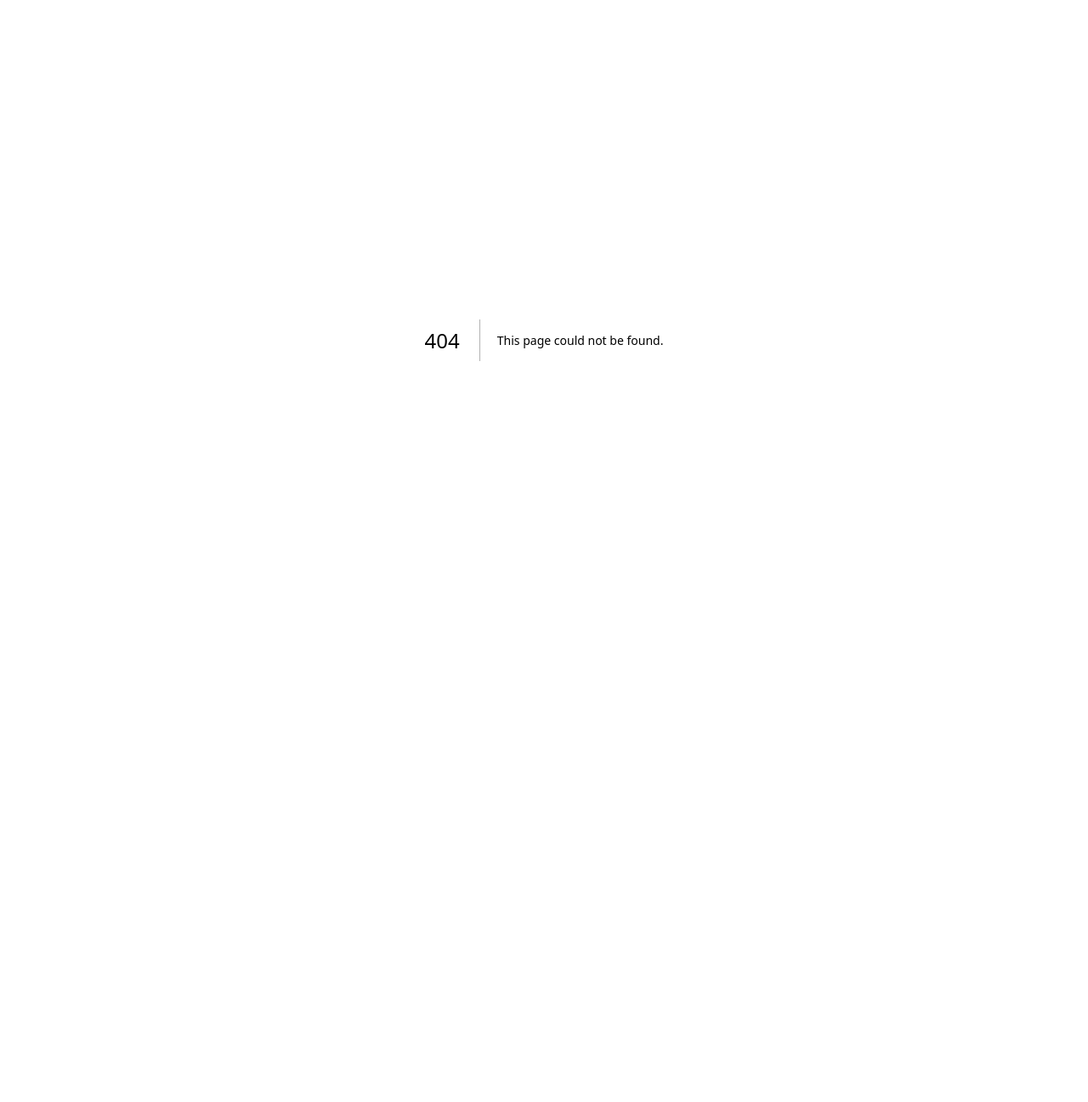
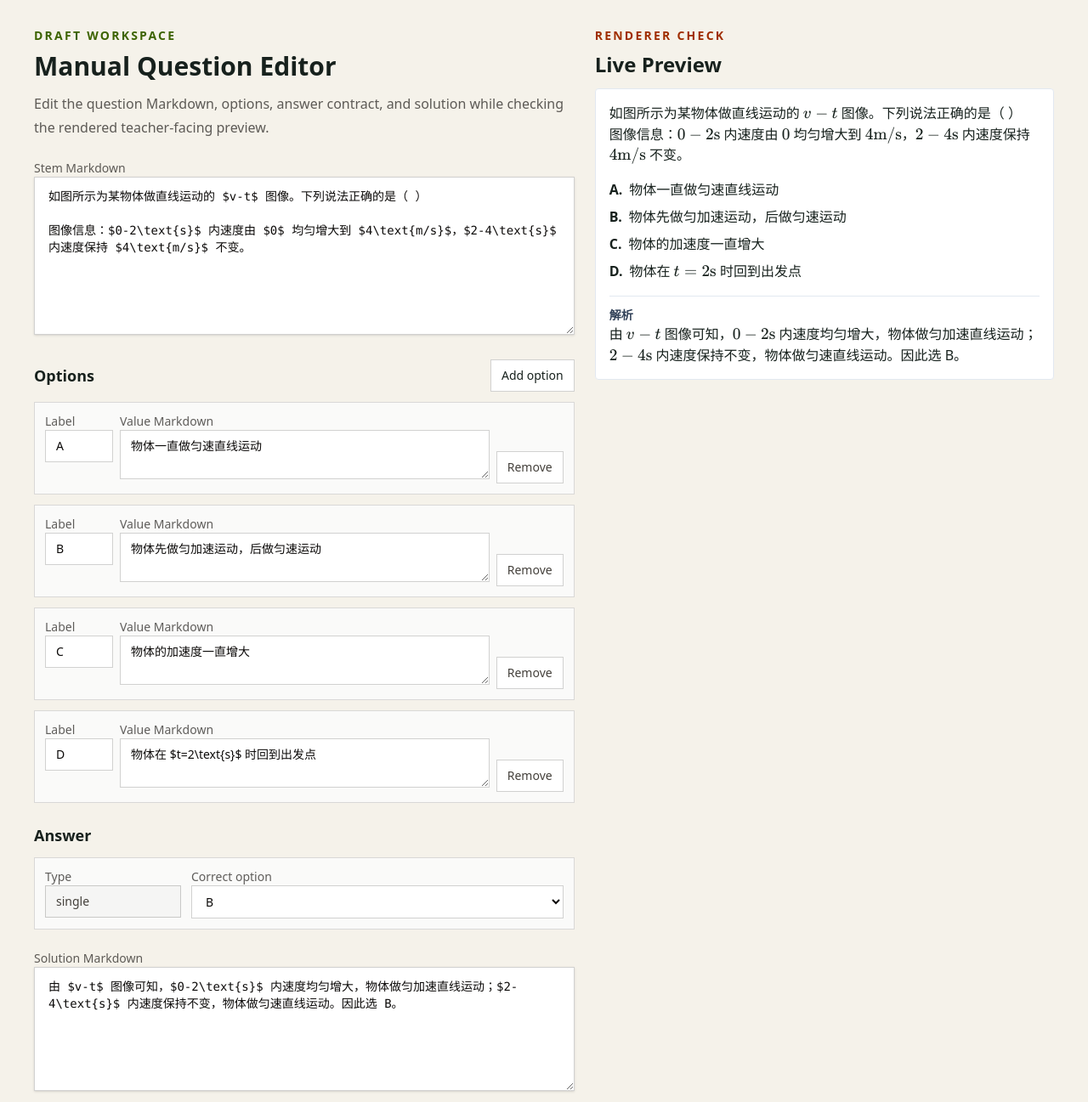
Before and after one commit to tdcasual/Physhub, a Next.js app: page /questions/new in a window 1280 px wide. Before the commit this address had no page. Shown: the top 1297 px of the page at 85% size. Before the commit the page ends 800 px from the top, so only its background shows below. Built offline with nearby package versions, Linux system fonts and the light colour scheme.

Commit message:
feat: add manual question editor

```diff
--- /dev/null
+++ b/app/(dashboard)/questions/new/page.tsx
@@ -0,0 +1,9 @@
+import { QuestionEditor } from "@/components/question/question-editor";
+
+export default function NewQuestionPage() {
+  return (
+    <main className="min-h-screen bg-[var(--background)] text-[var(--foreground)]">
+      <QuestionEditor />
+    </main>
+  );
+}
--- a/app/page.tsx
+++ b/app/page.tsx
@@ -1,9 +1,11 @@
-import { Atom, BookOpenCheck, DatabaseZap, SearchCheck } from "lucide-react";
+import Link from "next/link";
+import { Atom, BookOpenCheck, DatabaseZap, PencilLine, SearchCheck } from "lucide-react";
 
 const workflow = [
   {
     title: "Curate",
-    detail: "Ingest original material and keep every question tied to a human-owned review state.",
+    detail:
+      "Manually enter reviewed questions and keep every item tied to a human-owned review state.",
     icon: BookOpenCheck,
   },
   {
@@ -13,7 +15,8 @@ const workflow = [
   },
   {
     title: "Retrieve",
-    detail: "Prepare clean structures for precise teacher search and future agent-safe APIs.",
+    detail:
+      "Prepare clean structures for precise teacher search, classification, and future agent-safe APIs.",
     icon: SearchCheck,
   },
 ];
@@ -43,10 +46,17 @@ export default function Home() {
               A cloud workbench for teacher-owned physics question curation.
             </h1>
             <p className="mt-7 max-w-2xl text-lg leading-8 text-stone-900/70">
-              The backend starts with clear boundaries: AI may assist sorting,
-              checking, and retrieval, while final publishing remains a human
-              review action.
+              The workbench organizes teacher-owned questions for classification,
+              quality checks, and precise search. AI can assist with structure and
+              retrieval, while final content stays under human review.
             </p>
+            <Link
+              href="/questions/new"
+              className="mt-8 inline-flex items-center gap-2 border border-stone-900/20 bg-stone-950 px-4 py-3 text-sm font-semibold text-white hover:bg-stone-800"
+            >
+              <PencilLine aria-hidden="true" className="size-4" />
+              Open manual editor
+            </Link>
           </div>
 
           <aside className="border-l-4 border-orange-800 bg-sky-100/70 p-6">
--- /dev/null
+++ b/components/question/answer-editor.tsx
@@ -0,0 +1,46 @@
+import type { EditableOption } from "./option-editor";
+
+export type SingleAnswer = {
+  type: "single";
+  value: string;
+};
+
+type AnswerEditorProps = {
+  answer: SingleAnswer;
+  options: EditableOption[];
+  onChange: (answer: SingleAnswer) => void;
+};
+
+export function AnswerEditor({ answer, options, onChange }: AnswerEditorProps) {
+  return (
+    <section className="space-y-3">
+      <h2 className="text-lg font-semibold">Answer</h2>
+      <div className="grid gap-3 border border-stone-900/15 bg-stone-50 p-3 sm:grid-cols-[10rem_1fr]">
+        <label className="space-y-1 text-sm font-medium text-stone-900/70">
+          Type
+          <input
+            value={answer.type}
+            readOnly
+            className="w-full border border-stone-900/20 bg-stone-100 px-3 py-2 text-stone-700"
+          />
+        </label>
+        <label className="space-y-1 text-sm font-medium text-stone-900/70">
+          Correct option
+          <select
+            value={answer.value}
+            onChange={(event) =>
+              onChange({ type: "single", value: event.currentTarget.value })
+            }
+            className="w-full border border-stone-900/20 bg-white px-3 py-2 text-stone-950"
+          >
+            {options.map((option) => (
+              <option key={option.label} value={option.label}>
+                {option.label}
+              </option>
+            ))}
+          </select>
+        </label>
+      </div>
+    </section>
+  );
+}
--- /dev/null
+++ b/components/question/option-editor.tsx
@@ -0,0 +1,83 @@
+export type EditableOption = {
+  label: string;
+  value: string;
+};
+
+type OptionEditorProps = {
+  options: EditableOption[];
+  onChange: (options: EditableOption[]) => void;
+};
+
+const nextLabels = ["A", "B", "C", "D", "E", "F"];
+
+export function OptionEditor({ options, onChange }: OptionEditorProps) {
+  function updateOption(index: number, field: keyof EditableOption, value: string) {
+    onChange(
+      options.map((option, optionIndex) =>
+        optionIndex === index ? { ...option, [field]: value } : option,
+      ),
+    );
+  }
+
+  function addOption() {
+    const nextLabel = nextLabels[options.length] ?? String(options.length + 1);
+    onChange([...options, { label: nextLabel, value: "" }]);
+  }
+
+  function removeOption(index: number) {
+    onChange(options.filter((_, optionIndex) => optionIndex !== index));
+  }
+
+  return (
+    <section className="space-y-3">
+      <div className="flex items-center justify-between gap-3">
+        <h2 className="text-lg font-semibold">Options</h2>
+        <button
+          type="button"
+          onClick={addOption}
+          className="border border-stone-900/20 bg-white px-3 py-2 text-sm font-medium hover:bg-sky-50"
+        >
+          Add option
+        </button>
+      </div>
+
+      <div className="space-y-3">
+        {options.map((option, index) => (
+          <div
+            key={`${option.label}-${index}`}
+            className="grid gap-2 border border-stone-900/15 bg-stone-50 p-3 sm:grid-cols-[5rem_1fr_auto]"
+          >
+            <label className="space-y-1 text-sm font-medium text-stone-900/70">
+              Label
+              <input
+                value={option.label}
+                onChange={(event) =>
+                  updateOption(index, "label", event.currentTarget.value)
+                }
+                className="w-full border border-stone-900/20 bg-white px-3 py-2 text-stone-950"
+              />
+            </label>
+            <label className="space-y-1 text-sm font-medium text-stone-900/70">
+              Value Markdown
+              <textarea
+                value={option.value}
+                onChange={(event) =>
+                  updateOption(index, "value", event.currentTarget.value)
+                }
+                rows={2}
+                className="w-full resize-y border border-stone-900/20 bg-white px-3 py-2 text-stone-950"
+              />
+            </label>
+            <button
+              type="button"
+              onClick={() => removeOption(index)}
+              className="self-end border border-stone-900/20 bg-white px-3 py-2 text-sm font-medium text-stone-700 hover:bg-orange-50"
+            >
+              Remove
+            </button>
+          </div>
+        ))}
+      </div>
+    </section>
+  );
+}
--- /dev/null
+++ b/components/question/question-editor.tsx
@@ -0,0 +1,106 @@
+"use client";
+
+import { useMemo, useState } from "react";
+import { QuestionPreview } from "./question-preview";
+import { AnswerEditor, type SingleAnswer } from "./answer-editor";
+import { OptionEditor, type EditableOption } from "./option-editor";
+
+const initialOptions: EditableOption[] = [
+  { label: "A", value: "物体一直做匀速直线运动" },
+  { label: "B", value: "物体先做匀加速运动，后做匀速运动" },
+  { label: "C", value: "物体的加速度一直增大" },
+  { label: "D", value: "物体在 $t=2\\text{s}$ 时回到出发点" },
+];
+
+const initialStem = `如图所示为某物体做直线运动的 $v-t$ 图像。下列说法正确的是（ ）
+
+图像信息：$0-2\\text{s}$ 内速度由 $0$ 均匀增大到 $4\\text{m/s}$，$2-4\\text{s}$ 内速度保持 $4\\text{m/s}$ 不变。`;
+
+const initialSolution = `由 $v-t$ 图像可知，$0-2\\text{s}$ 内速度均匀增大，物体做匀加速直线运动；$2-4\\text{s}$ 内速度保持不变，物体做匀速直线运动。因此选 B。`;
+
+export function QuestionEditor() {
+  const [stemMd, setStemMd] = useState(initialStem);
+  const [options, setOptions] = useState(initialOptions);
+  const [answer, setAnswer] = useState<SingleAnswer>({
+    type: "single",
+    value: "B",
+  });
+  const [solutionMd, setSolutionMd] = useState(initialSolution);
+
+  const previewOptions = useMemo(
+    () =>
+      options.filter(
+        (option) => option.label.trim().length > 0 && option.value.trim().length > 0,
+      ),
+    [options],
+  );
+
+  return (
+    <div className="mx-auto grid w-full max-w-7xl gap-6 px-6 py-8 lg:grid-cols-[minmax(0,1fr)_minmax(22rem,0.85fr)] lg:px-10">
+      <section className="space-y-6">
+        <div>
+          <p className="text-sm font-semibold uppercase tracking-[0.16em] text-lime-800">
+            Draft workspace
+          </p>
+          <h1 className="mt-2 text-3xl font-semibold">Manual Question Editor</h1>
+          <p className="mt-3 max-w-2xl leading-7 text-stone-900/70">
+            Edit the question Markdown, options, answer contract, and solution
+            while checking the rendered teacher-facing preview.
+          </p>
+        </div>
+
+        <label className="block space-y-2 text-sm font-medium text-stone-900/70">
+          Stem Markdown
+          <textarea
+            value={stemMd}
+            onChange={(event) => setStemMd(event.currentTarget.value)}
+            rows={8}
+            className="w-full resize-y border border-stone-900/20 bg-white px-4 py-3 font-mono text-sm text-stone-950 shadow-sm"
+          />
+        </label>
+
+        <OptionEditor options={options} onChange={setOptions} />
+
+        <AnswerEditor answer={answer} options={options} onChange={setAnswer} />
+
+        <label className="block space-y-2 text-sm font-medium text-stone-900/70">
+          Solution Markdown
+          <textarea
+            value={solutionMd}
+            onChange={(event) => setSolutionMd(event.currentTarget.value)}
+            rows={6}
+            className="w-full resize-y border border-stone-900/20 bg-white px-4 py-3 font-mono text-sm text-stone-950 shadow-sm"
+          />
+        </label>
+
+        <section className="border border-stone-900/15 bg-stone-50 p-4">
+          <h2 className="text-lg font-semibold">JSON Contract</h2>
+          <pre className="mt-3 overflow-auto bg-white p-3 text-xs leading-6 text-stone-800">
+            {JSON.stringify({ options: previewOptions, answer }, null, 2)}
+          </pre>
+        </section>
+      </section>
+
+      <aside
+        aria-labelledby="question-preview-heading"
+        className="space-y-3 lg:sticky lg:top-6 lg:self-start"
+        role="region"
+      >
+        <div>
+          <p className="text-sm font-semibold uppercase tracking-[0.16em] text-orange-800">
+            Renderer check
+          </p>
+          <h2 id="question-preview-heading" className="mt-2 text-2xl font-semibold">
+            Live Preview
+          </h2>
+        </div>
+        <QuestionPreview
+          stemMd={stemMd}
+          options={previewOptions}
+          solutionMd={solutionMd}
+          showSolution
+        />
+      </aside>
+    </div>
+  );
+}
```
Also changed, not shown: 1 other file (tests, documents, lock files or other folders).
